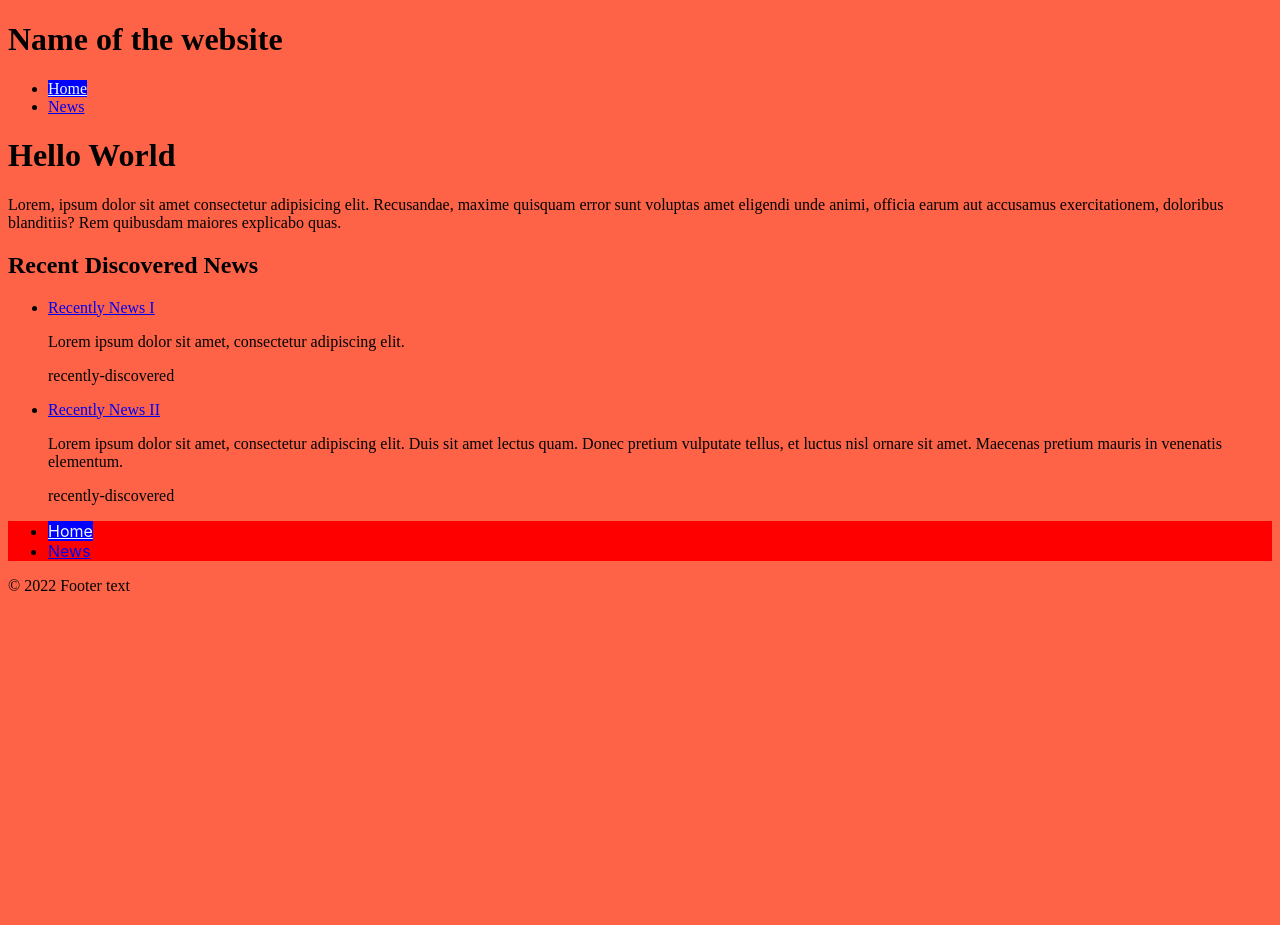
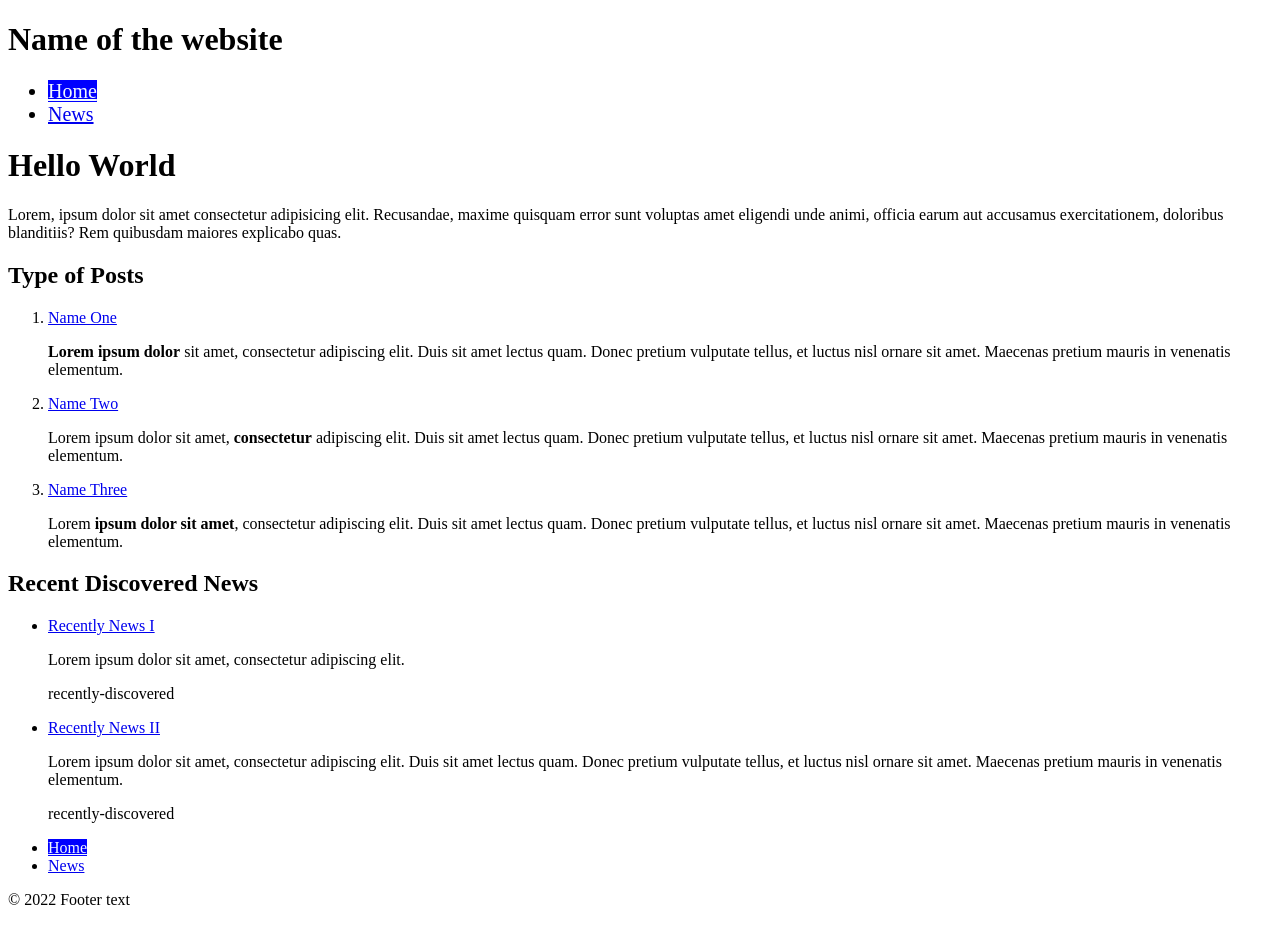
Before and after one commit to rafagarces/jekyll-netlifycms, a Jekyll site: the page built from index.html, in a window 1280 px wide. Built offline with Jekyll 4.4.1, drawn with Linux system fonts in a browser that asks for light colours; before the commit the page ends 900 px from its top, so only the background shows below that.

Commit message:
Using jekyll data files to order content on the page

```diff
--- /dev/null
+++ b/_data/post-types.yml
@@ -0,0 +1,11 @@
+- title: Name One
+  folder: One
+  content: '**Lorem ipsum dolor** sit amet, consectetur adipiscing elit. Duis sit amet lectus quam. Donec pretium vulputate tellus, et luctus nisl ornare sit amet. Maecenas pretium mauris in venenatis elementum.'
+
+- title: Name Two
+  folder: Two
+  content: 'Lorem ipsum dolor sit amet, **consectetur** adipiscing elit. Duis sit amet lectus quam. Donec pretium vulputate tellus, et luctus nisl ornare sit amet. Maecenas pretium mauris in venenatis elementum.'
+
+- title: Name Three
+  folder: Three
+  content: 'Lorem **ipsum dolor sit amet**, consectetur adipiscing elit. Duis sit amet lectus quam. Donec pretium vulputate tellus, et luctus nisl ornare sit amet. Maecenas pretium mauris in venenatis elementum.'
--- a/index.html
+++ b/index.html
@@ -4,6 +4,16 @@ layout: default
 
 <h1>Hello World</h1>
 <p>Lorem, ipsum dolor sit amet consectetur adipisicing elit. Recusandae, maxime quisquam error sunt voluptas amet eligendi unde animi, officia earum aut accusamus exercitationem, doloribus blanditiis? Rem quibusdam maiores explicabo quas.</p>
+
+<h2>Type of Posts</h2>
+<ol>
+    {% for post in site.data.post-types %}
+    <li>
+        <a href="#">{{post.title}}</a>
+        {{post.content | markdownify }}
+    </li>
+    {% endfor %}
+</ol>
 
 <h2>Recent Discovered News</h2>
 <ul>
--- a/src/css/styles.css
+++ b/src/css/styles.css
@@ -29,11 +29,6 @@ footer, header, hgroup, menu, nav, section {
     display: block;
 }
 
-
-html{
-    background-color: tomato;
-}
-
 .current {
     background-color: blue;
     color: aliceblue;
@@ -43,7 +38,6 @@ html{
     color: blue;
 }
 
-.nav-footer {
-    font-family: -apple-system, BlinkMacSystemFont, 'Segoe UI', Roboto, Oxygen, Ubuntu, Cantarell, 'Open Sans', 'Helvetica Neue', sans-serif;
-    background-color: red;
+.nav-header {
+    font-size: 1.25rem;
 }
```
